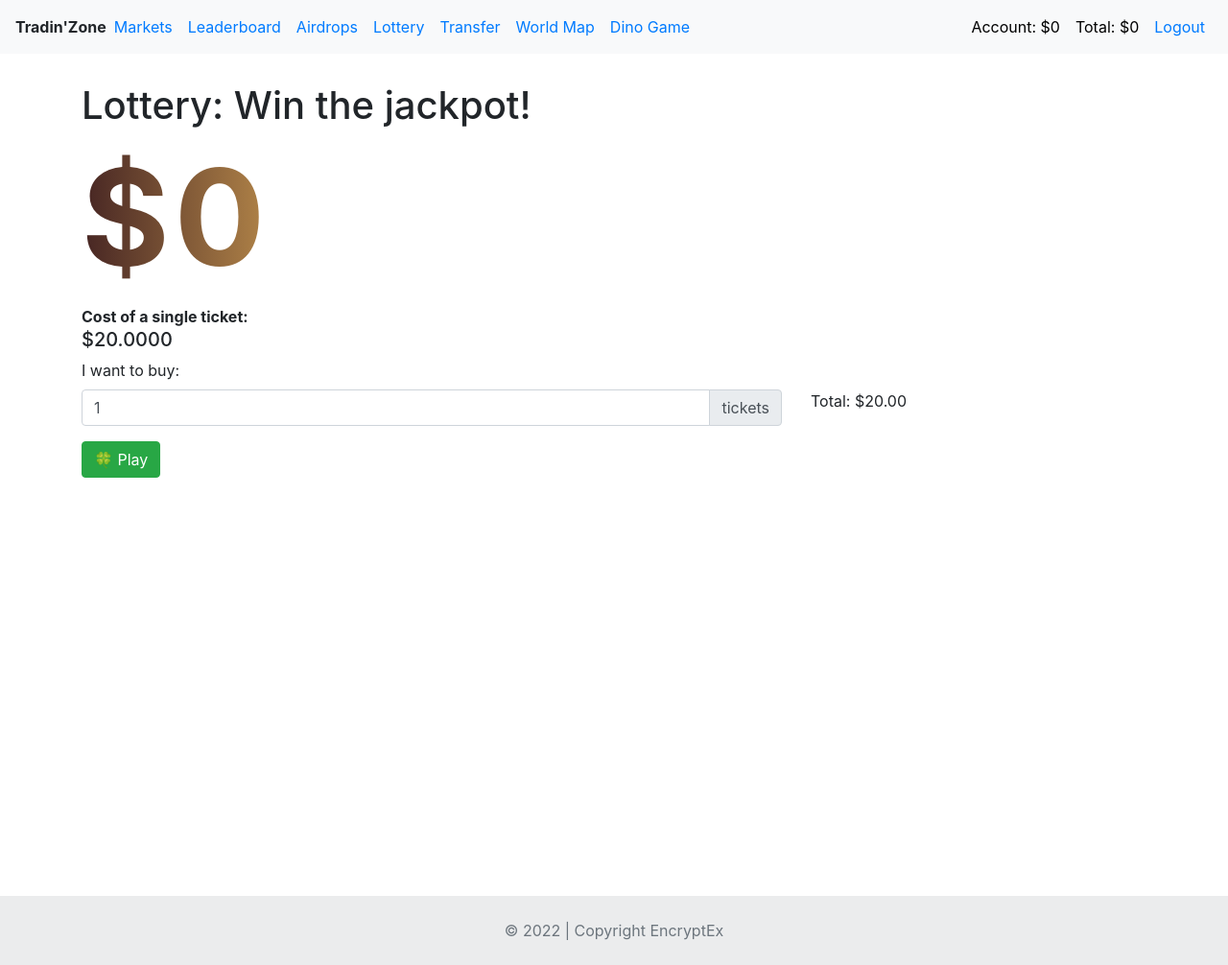
After one commit to EncryptEx/trading2.0, a PHP site: page /lottery.php in a window 1280 px wide. The commit adds this page. Shown: the whole page at 96% size. Run offline with PHP 8.4, Linux system fonts and the light colour scheme; the visitor is signed in with stand-in values (Sample User, id 1); data that the repository does not hold is empty; some libraries are stand-ins or nearby versions.

Commit message:
lottery wip

```diff
--- /dev/null
+++ b/lottery.php
@@ -0,0 +1,130 @@
+<?php
+session_start();
+require 'utils.php';
+Islogged($_SESSION['usr']);
+$userid = $_SESSION['usr'];
+?>
+<!DOCTYPE html>
+<html lang="en">
+
+<head>
+    <meta charset="UTF-8">
+    <meta http-equiv="X-UA-Compatible" content="IE=edge">
+    <meta name="viewport" content="width=device-width, initial-scale=1.0">
+    <title>Tradin' Zone</title>
+    <?php require 'meta.php'; ?>
+    <style>
+        #prize {
+            font-size: 55px;
+        }
+
+        @media (min-width:600px) {
+            #prize {
+                font-size: 100px !important;
+            }
+        }
+
+        /* portrait tablets, portrait iPad, e-readers (Nook/Kindle), landscape 800x480 phones (Android) */
+
+        @media (min-width:801px) {
+
+            /* tablet, landscape iPad, lo-res laptops ands desktops */
+            #prize {
+                font-size: 140px !important;
+            }
+        }
+
+        #prize {
+            /* font-size: 200px; */
+            letter-spacing: 5px;
+            /* font-size: 900%; */
+            font-weight: bold;
+            background-image: linear-gradient(to right,
+                    #462523 0,
+                    #cb9b51 22%,
+                    #f6e27a 45%,
+                    #f6f2c0 50%,
+                    #f6e27a 55%,
+                    #cb9b51 78%,
+                    #462523 100%);
+            color: transparent;
+            -webkit-background-clip: text;
+        }
+    </style>
+</head>
+<?php require 'ui/navbar.php'; ?>
+<div class="container" style="margin-top:30px;min-height:50em;">
+    <?php
+    if (isset($_GET['e'])) {
+        echo RetrieveError($_GET['e']);
+    }
+    ?>
+
+    <h1>Lottery: Win the jackpot! </h1>
+    <div class="row">
+        <div class="col-sm-12">
+
+            <?php if (isset($_GET['s']) && isset($_GET['v'])) {
+                if ($_GET['s'] == 1) {
+                    echo "<div class='alert alert-success alert-dismissible'>
+				<button type='button' class='close' data-dismiss='alert'>&times;</button>
+				<strong>Congrats!</strong> You have successfully bought " . htmlentities($_GET['v']) . "tickets </div>";
+                }
+            }
+            ?>
+        </div>
+        <div class="col-12">
+            <div class="d-block">
+                <h1 id="prize">
+                    $<?php echo number_format(getJackPotValue()); ?>
+                </h1>
+            </div>
+        </div>
+
+        <div class="col-12">
+            <form action="dinoBackend.php" method="POST" id="fm">
+                <b>Cost of a single ticket: </b>
+                <h5 id="cost">$0</h5>
+                <label for="money">I want to buy:</label>
+                <div class="row">
+                    <div class="col-8">
+                        <div class="input-group mb-3">
+                            <input id="dollars" class="form-control" type="number" value="1" step="1" oninput="updateUsdValue();" required name="coins" min="1">
+                            <div class="input-group-append">
+                                <span class="input-group-text">tickets</span>
+                            </div>
+                        </div>
+                    </div>
+                    <div class="col-4">
+                        <span>Total: $</span><span id="coinConvers">0</span>
+                        <script>
+                            // Start coin convert
+                            var ticketPrice = <?php echo getLotteryTicketPrice(); ?>;
+                            $('#cost').text("$" + ticketPrice.toLocaleString("en-US", {
+                                'minimumFractionDigits': 4,
+                                'maximumFractionDigits': 4
+                            }));
+
+                            function updateUsdValue() {
+
+                                document.getElementById('coinConvers').innerHTML = (document.getElementById('dollars').value * ticketPrice).toLocaleString("en-US", {
+                                    'minimumFractionDigits': 2,
+                                    'maximumFractionDigits': 2
+                                });
+                            }
+                            updateUsdValue()
+                        </script>
+                    </div>
+                </div>
+                <button class="btn btn-success" type="submit">🍀 Play</button>
+            </form>
+        </div>
+    </div>
+</div>
+
+
+</div>
+</body>
+<?php require './ui/footer.php'; ?>
+
+</html>
--- a/market.php
+++ b/market.php
@@ -101,6 +101,9 @@ $f = getLogo($marketid);
 			<?php echo $n; ?>
 			<span id="valuee" class="badge badge-primary" style="margin-left:10px;"><?php echo "$" . $v; ?></span>
 			<span id="percentagee" class="badge badge-<?php echo $b; ?>" style="margin-left:10px;"><?php echo $p . "%"; ?></span>
+			<a class="btn btn-light" href="./history.php?marketid=<?php echo htmlentities($marketid);?>"><span class="material-symbols-outlined">
+timeline
+</span></a>
 			<?php if ($o != 0) : ?>
 		</h1>
 		<h3 style="display:inline;">
--- a/meta.php
+++ b/meta.php
@@ -2,5 +2,5 @@
 <link rel="stylesheet" href="https://cdn.jsdelivr.net/npm/bootstrap@4.6.1/dist/css/bootstrap.min.css">
 <script src="https://cdn.jsdelivr.net/npm/popper.js@1.16.1/dist/umd/popper.min.js"></script>
 <script src="https://cdn.jsdelivr.net/npm/bootstrap@4.6.1/dist/js/bootstrap.bundle.min.js"></script>
-<script src="https://kit.fontawesome.com/df57820da4.js" crossorigin="anonymous"></script>
+<link href="https://cdn.jsdelivr.net/gh/hung1001/font-awesome-pro-v6@44659d9/css/all.min.css" rel="stylesheet" type="text/css" />
 <link rel="stylesheet" href="https://fonts.googleapis.com/css2?family=Material+Symbols+Outlined:opsz,wght,FILL,GRAD@48,400,0,0" />
--- a/ui/navbar.php
+++ b/ui/navbar.php
@@ -10,11 +10,6 @@
 			<li class="nav-item">
 				<a class="nav-link" href="./index.php">Markets</a>
 			</li>
-			<?php if (isset($_GET['marketid']) && !str_starts_with(basename($_SERVER['PHP_SELF'], "php"), "history")) : ?>
-				<li class="nav-item">
-					<a class="nav-link" href="./history.php?marketid=<?php echo htmlentities($_GET['marketid']); ?>"><?php echo getName(base64_decode($_GET['marketid']));?>'s Historical Data</a>
-				</li>
-			<?php endif; ?>
 			<li class="nav-item">
 				<a class="nav-link" href="top.php">Leaderboard</a>
 			</li>
--- a/utils.php
+++ b/utils.php
@@ -1306,3 +1306,13 @@ function jackpotDeposit($jackpotDeposit, $userId) {
 	$input =   ['ownerId' => $userId, 'quantity' => $jackpotDeposit, 'timestamp' => time()];
 	return $insrtstmnt->execute($input);
 }
+
+/**
+ * Returns the value of the price of a ticket for the jackpot
+ * @return float|int
+ */
+function getLotteryTicketPrice(){
+	// get value of last jackpot win
+	// if non-last jackpot win (first jackpot), set value to 20
+	return 20;
+}
```
